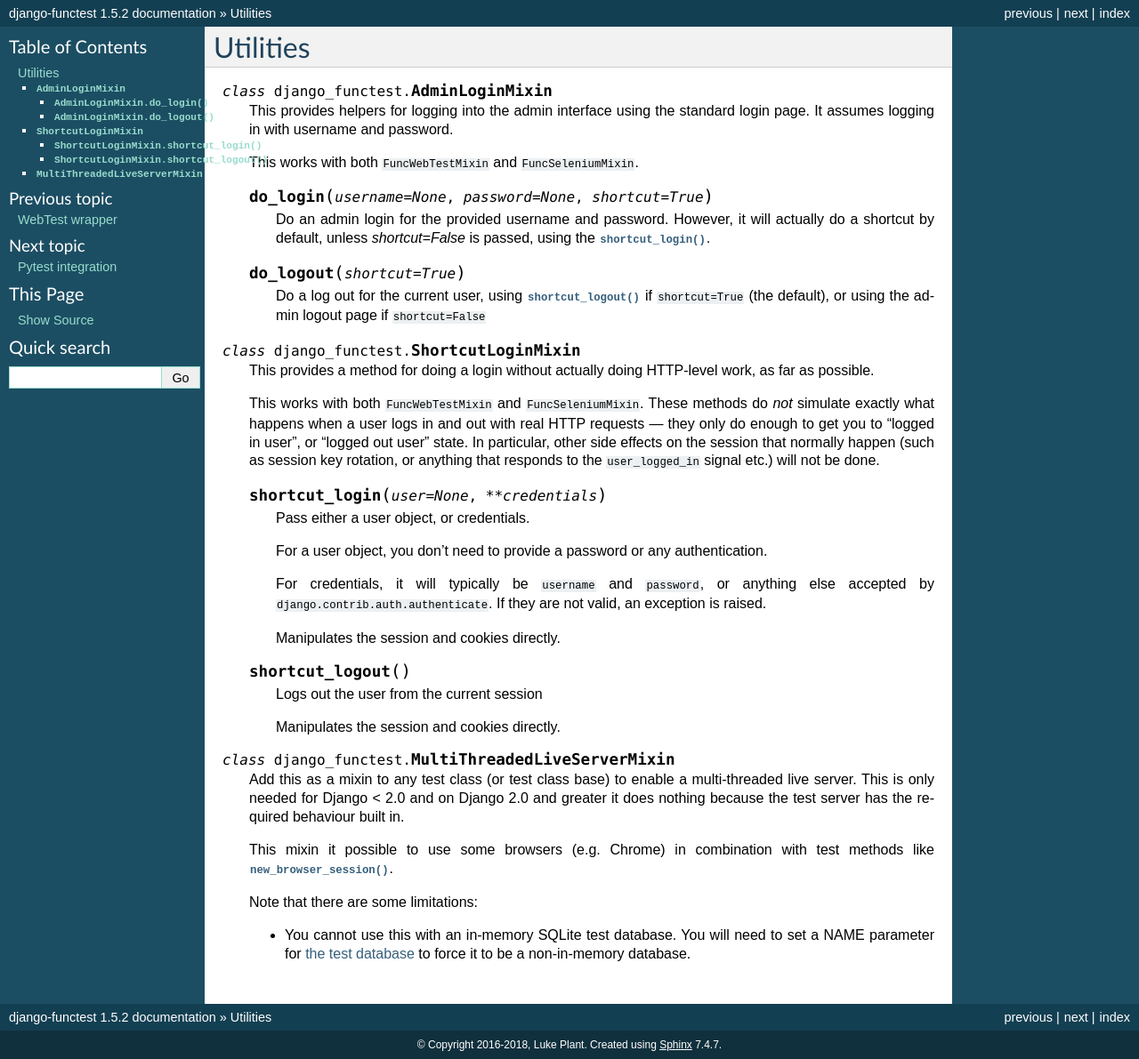
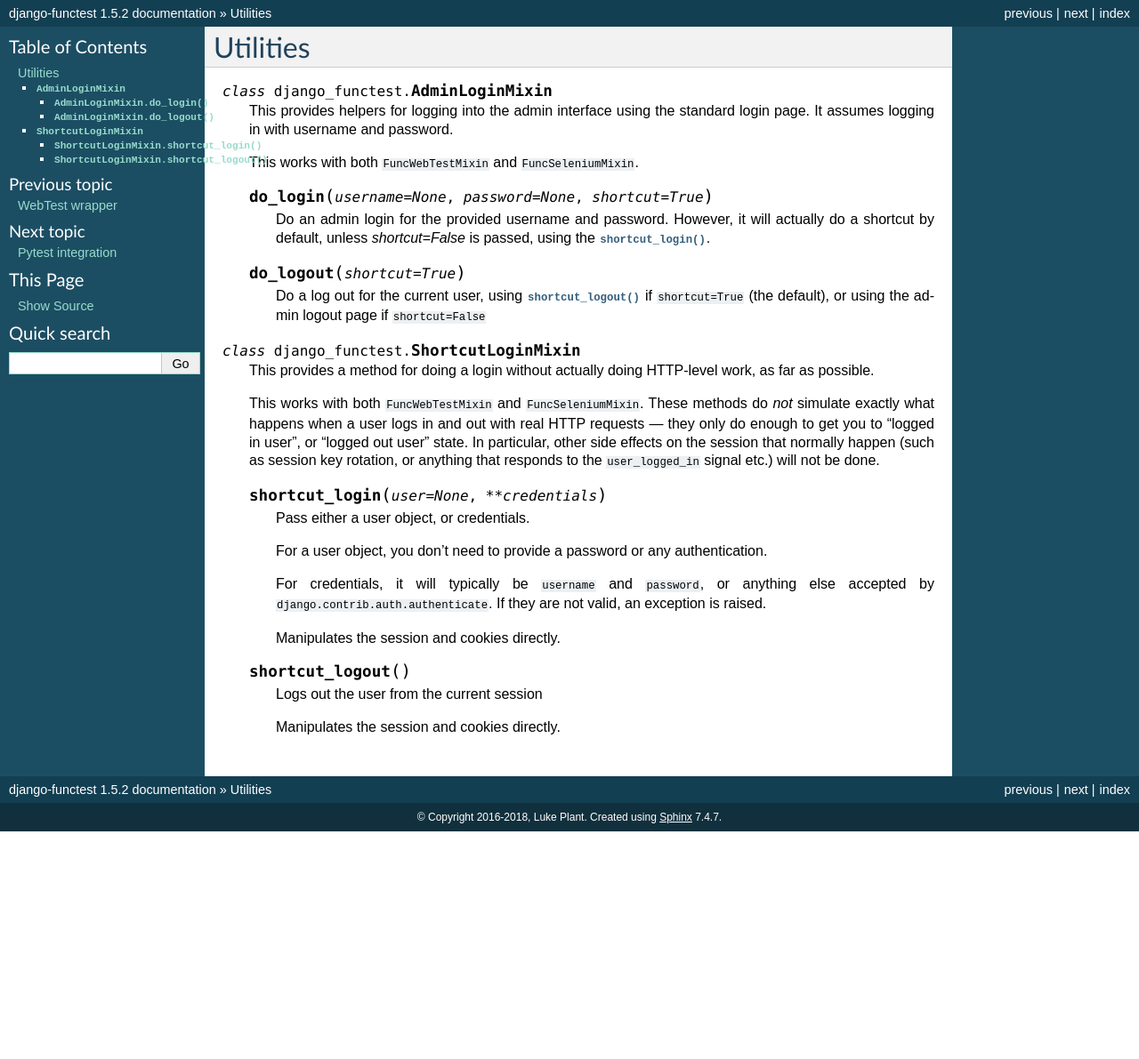
Before and after one commit to django-functest/django-functest, a Sphinx documentation site: the page built from docs/utils.rst, in a window 1280 px wide. Shown: the whole page at 89% size. Built offline with Sphinx 7.4.7, drawn with Linux system fonts in a browser that asks for light colours; after the commit the page ends 935 px from its top, so only the background shows below that.

Commit message:
Removed some stuff relating to really old Django issues
- SQLite DB hack not needed on recent Django/SQLite
- MultiThreadedLiveServerMixin not needed since Django 2.0

```diff
--- a/README.rst
+++ b/README.rst
@@ -39,6 +39,8 @@ The full documentation is at https://django-functest.readthedocs.org.
 
 Installation
 ------------
+
+Python 3.7 and later, Django 2.0 and later are required.
 
 ::
 
--- a/docs/installation.rst
+++ b/docs/installation.rst
@@ -19,6 +19,9 @@ When running tests, you will also need to have ``localhost`` in your
 
 Dependencies
 ============
+
+Python 3.7 and later is supported.
+Django 2.0 and later is supported.
 
 Python dependencies are automatically installed, including the Python
 ``selenium`` package. However, due the nature of Selenium, if you are writing
--- a/docs/utils.rst
+++ b/docs/utils.rst
@@ -53,22 +53,3 @@ Utilities
       Logs out the user from the current session
 
       Manipulates the session and cookies directly.
-
-
-.. class:: MultiThreadedLiveServerMixin
-
-      Add this as a mixin to any test class (or test class base) to enable
-      a multi-threaded live server. This is only needed for Django < 2.0
-      and on Django 2.0 and greater it does nothing because the test server
-      has the required behaviour built in.
-
-      This mixin it possible to use some browsers (e.g. Chrome) in combination
-      with test methods like
-      :meth:`~django_functest.FuncCommonApi.new_browser_session`.
-
-      Note that there are some limitations:
-
-      * You cannot use this with an in-memory SQLite test database. You will
-        need to set a NAME parameter for `the test database
-        <https://docs.djangoproject.com/en/1.10/topics/testing/overview/#the-test-database>`_
-        to force it to be a non-in-memory database.
```
Also changed, not shown: docs/common.rst (+1 -11 lines), 2 other files.
